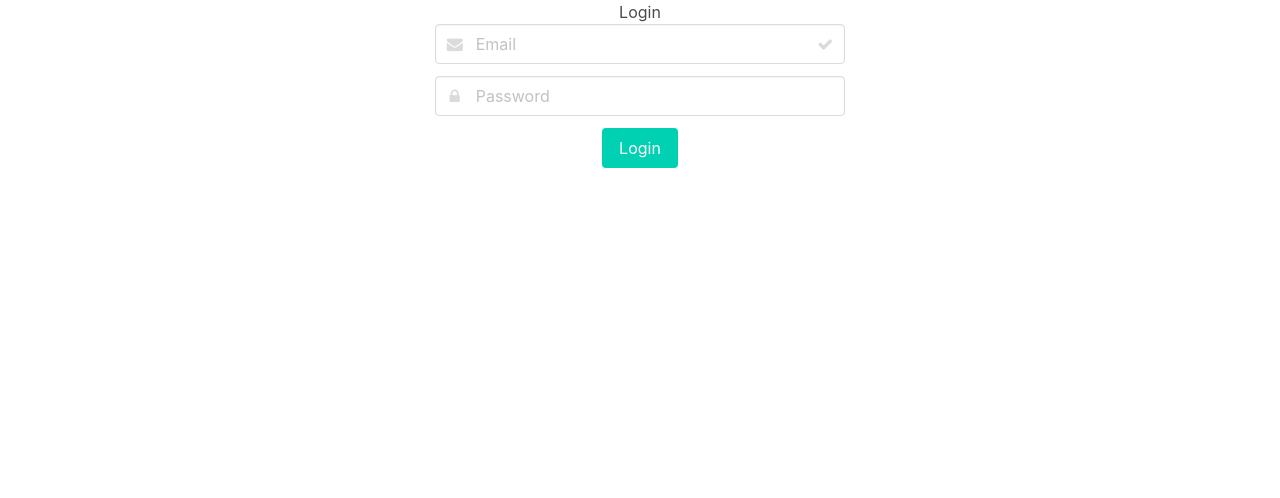
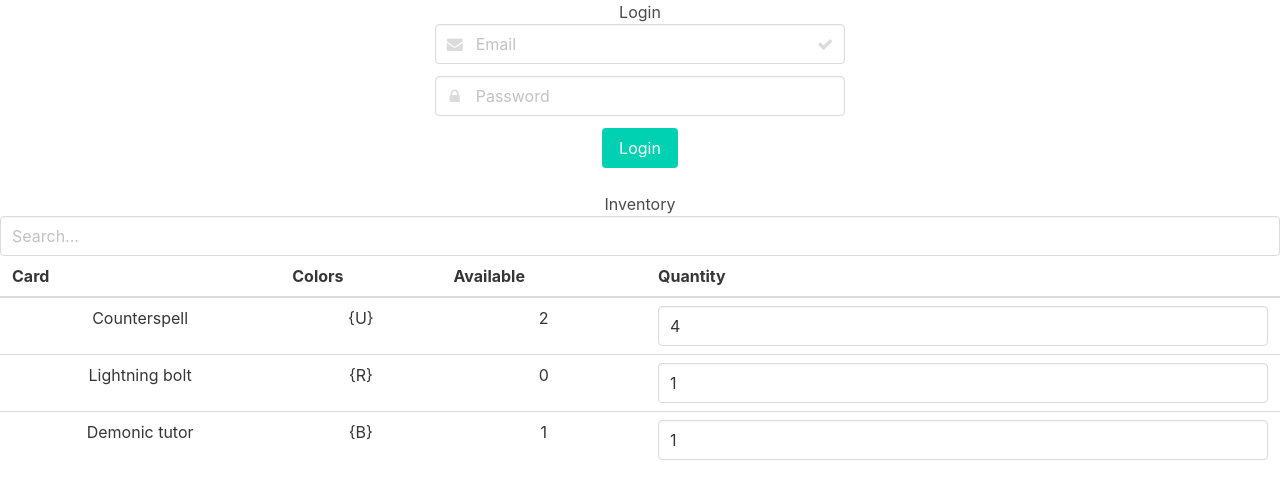
Before and after one commit to johanfalk/MuchAboutNothing, a React (Create React App) app in the folder frontend/: page /inventory in a window 1280 px wide. Shown: the top 498 px of the page. Built offline with nearby package versions, Linux system fonts and the light colour scheme.

Commit message:
Basic inventory page

```diff
--- a/frontend/src/App.js
+++ b/frontend/src/App.js
@@ -5,6 +5,7 @@ import DeckList from './components/decklist';
 import Login from './components/login';
 import { BrowserRouter, Route } from 'react-router-dom'
 import NavBar from './components/navbar';
+import Inventory from './components/inventory';
 
 class App extends Component {
 
@@ -21,6 +22,7 @@ class App extends Component {
             <NavBar />
             <div>
               <Route exact path="" component={Login} />
+              <Route path="/inventory" component={Inventory} />
               <Route path="/login" component={Login} />
               <Route path="/decklist" component={DeckList} />
             </div>
--- /dev/null
+++ b/frontend/src/components/inventory.jsx
@@ -0,0 +1,81 @@
+import React, { Component } from 'react';
+
+class Inventory extends Component {
+    state = {
+        search: ''
+    };
+
+    constructor() {
+        super();
+
+        this.state.cards = [
+            { cardName: 'Counterspell', color: '{U}', available: 2, quantity: 4 },
+            { cardName: 'Lightning bolt', color: '{R}', available: 0, quantity: 1 },
+            { cardName: 'Demonic tutor', color: '{B}', available: 1, quantity: 1 }
+        ]
+    }
+
+    onSearchUpdated = event => {
+        this.setState({ search: event.target.value });
+    }
+
+    getCards = () => {
+        if (this.state.search) {
+            return this.state.cards.filter((card) => {
+                return card.cardName.toUpperCase().includes(this.state.search.toUpperCase());
+            });
+        }
+
+        return this.state.cards;
+    }
+
+    onCardChanged = (event, index) => {
+        let newCards = this.state.cards;
+        const oldQuantity = this.state.cards[index].quantity;
+        newCards[index].quantity = event.target.value;
+        let cardUpdate = { cards: newCards };
+
+        if (oldQuantity < event.target.value) {
+            newCards[index].available++;
+        } else {
+            newCards[index].available--;
+        }
+
+        this.setState(cardUpdate);
+    }
+
+    render() {
+        const cards = this.getCards().map((card, index) => {
+            return <tr key={index}>
+                <td>{card.cardName}</td>
+                <td>{card.color}</td>
+                <td>{card.available}</td>
+                <td>
+                    <input className="input" type="number" value={card.quantity} onChange={e => this.onCardChanged(e, index)} />
+                </td>
+            </tr>
+        });
+
+        return (
+            <div>
+                <span>Inventory</span>
+                <input className="input" type="text" placeholder="Search..." ref={this.state.search} onChange={this.onSearchUpdated} />
+                <table className="table is-fullwidth is-hoverable">
+                    <thead>
+                        <tr>
+                            <th>Card</th>
+                            <th>Colors</th>
+                            <th>Available</th>
+                            <th>Quantity</th>
+                        </tr>
+                    </thead>
+                    <tbody>
+                        {cards}
+                    </tbody>
+                </table>
+            </div>
+        );
+    }
+}
+
+export default Inventory;
--- a/frontend/src/components/navbar.jsx
+++ b/frontend/src/components/navbar.jsx
@@ -16,28 +16,9 @@ class NavBar extends Component {
         }
     }
 
-    compo
-
-    componentWillMount() {
-        console.log('receive');
-        this.resetState();
-    }
-
     onLogoutClick = () => {
         Cookies.remove('token');
         this.setState({ redirectToLogin: true });
-    }
-
-    onInventoryClick = () => {
-        this.setState({ redirectToInventory: true });
-    }
-
-    onDecklistHomeClick = () => {
-        this.setState({ redirectToDeckList: true });
-    }
-
-    resetState = () => {
-        this.setState({ redirectToDeckList: false, redirectToInventory: false, redirectToLogin: false });
     }
 
     getRedirect = () => {
```
